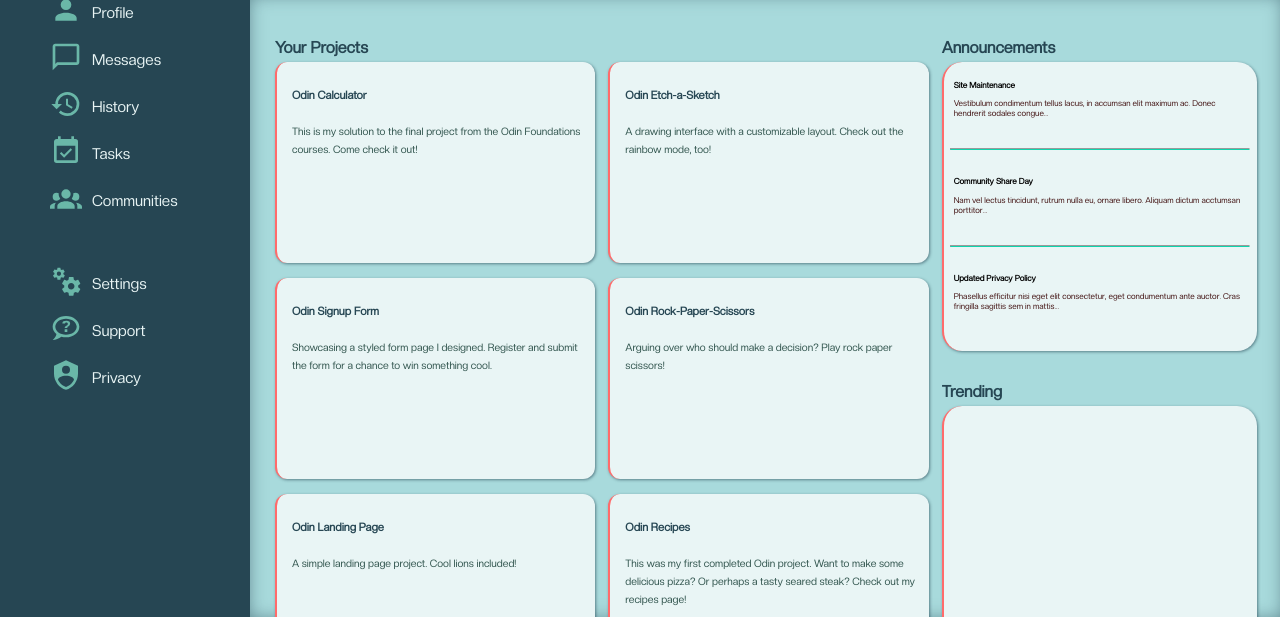
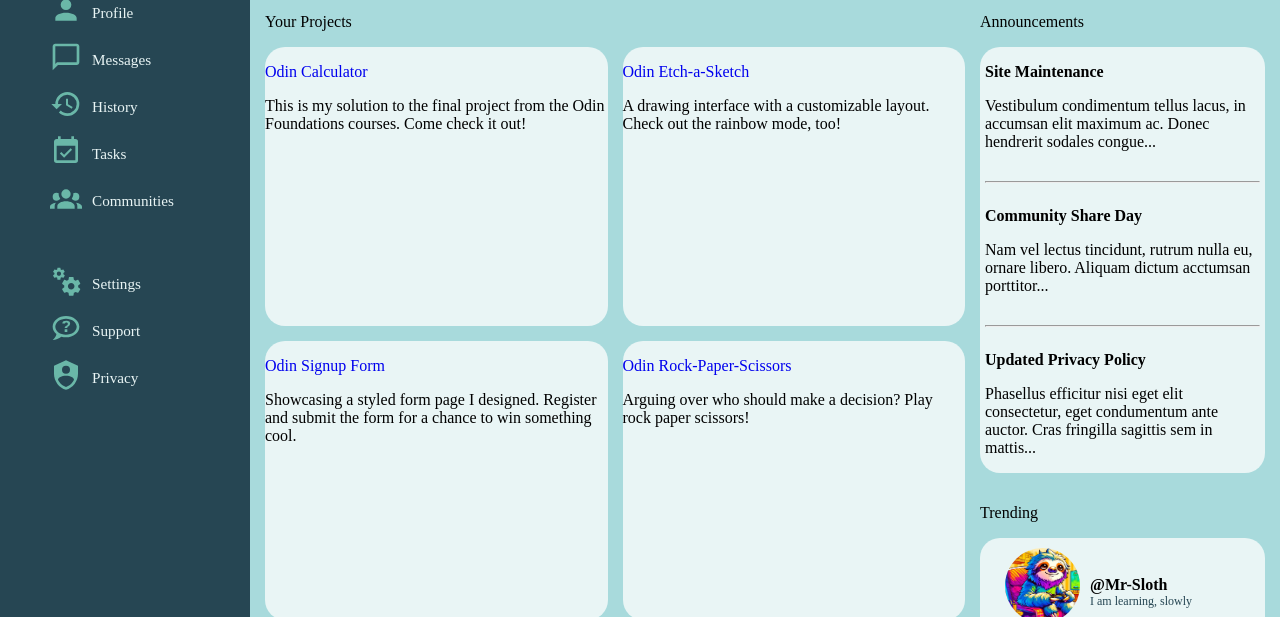
Before and after one commit to ThomasMcDonald1/odin-admin-dashboard, a plain HTML site: page index.html in a window 1280 px wide. Shown: the part 183-800 px from the top of the page. Drawn offline with Linux system fonts and the light colour scheme.

Commit message:
refactored solution

```diff
--- a/index.html
+++ b/index.html
@@ -105,8 +105,9 @@
             </div>
         </div>
         <div class="main-content">
-            <div class="projects-area">
-                <p class="projects-label-text">Your Projects</p>
+            <div class="projects-container">
+                <p>Your Projects</p>
+                <div class="cards-container">
                     <div class="project-card">
                         <a href="https://thomasmcdonald1.github.io/odin-calculator/" class="project-link">
                             <p class="card-header">
@@ -168,10 +169,12 @@
                         </p>
                     </div>
                 </div>
-            <div class="extras-area">
-                <p class="announcements-label-text">Announcements</p>
+            </div>
+            <div class="extras-container">
+                <p>Announcements</p>
 
-                <div class="announcements-card" id="announcements-card">
+                <div class="extras">
+                    <div class="announcement-card">
                         <div class="announcement">
                             <p class="announcement-header">Site Maintenance</p>
                             <p class="announcement-body">
@@ -194,10 +197,39 @@
                             </p>
                         </div>
                     </div>
-                <p class="trending-label-text">Trending</p>
-
-                <div class="trending-card" id="trending-card">
-
+                    <div class="trending-container">
+                        <p>Trending</p>
+                        <div class="trending-card">
+                            <div class="trend-group">
+                                <img class="trend-img" src="imgs/gamersloth.png" alt="Happy Odin">
+                                <div class="trend-txt-group">
+                                    <span class="user-id">@Mr-Sloth</span>
+                                    <span class="welcome-txt">I am learning, slowly</span>
+                                </div>
+                            </div>
+                            <div class="trend-group">
+                                <img class="trend-img" src="imgs/alien.png" alt="Happy Odin">
+                                <div class="trend-txt-group">
+                                    <span class="user-id">@Spaced-Out</span>
+                                    <span class="welcome-txt">Don't give up!</span>
+                                </div>
+                            </div>
+                            <div class="trend-group">
+                                <img class="trend-img" src="imgs/odin.png" alt="Happy Odin">
+                                <div class="trend-txt-group">
+                                    <span class="user-id">@Odin-Project</span>
+                                    <span class="welcome-txt">CSS Grid Is Awesome!</span>
+                                </div>
+                            </div>
+                            <div class="trend-group">
+                                <img class="trend-img" src="imgs/inklion.png" alt="Happy Odin">
+                                <div class="trend-txt-group">
+                                    <span class="user-id">@Lionera</span>
+                                    <span class="welcome-txt">You've come a long way</span>
+                                </div>
+                            </div>
+                        </div>
+                    </div>
                 </div>
             </div>
         </div>
--- a/styles.css
+++ b/styles.css
@@ -293,145 +293,89 @@ hr
 .main-content
 {
     display: grid;
-    grid-template-columns: 2fr 1fr;
+    grid-template-columns: 1fr 300px;
     grid-template-rows: 1fr;
+}
+
+/************ project cards ************/
+
+
+.projects-container
+{
+    display: flex;
+    flex-direction: column;
+    align-items: space-evenly;
+    padding-left: 15px;
+    margin-bottom: 50px;
+    margin-right: 15px;
+}
+
+.cards-container
+{
+    display: grid;
     gap: 15px;
-    box-shadow: 1px 0px 18px -3px rgba(38, 70, 83, 0.6) inset;
+    grid-template-columns: repeat(2, minmax(200px, 1fr));
+    grid-template-rows: repeat(3, minmax(200px, 1fr));
+    height: 100%;
+}
+
+.project-card, .announcement-card, .trending-card
+{
+    background-color: var(--soft-mint);
+    border-radius: 20px;
+}
+
+/************ extras cards ************/
+
+
+.extras-container
+{
+    display: flex;
+    align-items: space-evenly;
+    flex-direction: column;
+    padding-right: 15px;
+    margin-bottom: 50px;
 
 }
 
-.projects-area
+.extras
 {
-    display: inline-grid;
-    grid-template-columns: minmax(200px, 1fr) 1fr;
-    grid-template-rows: 50px repeat(3, 1fr);
+    display: grid;
+    grid-template-rows: repeat(2, 1fr);
+    grid-template-columns: 1fr;
+    height: 100%;
     gap: 15px;
-    padding-left: 25px;
-    padding-bottom: 50px;
+
 }
 
-
-
-.extras-area
+.trending-container
 {
-    display: grid;
-    grid-template-columns: 1fr;
-    grid-template-rows: 50px 1fr 25px 1fr;
-    gap: 15px;
-    padding-bottom: 50px;
-    padding-right: 25px;
-}
-
-.project-card
-{
-    background-color: var(--soft-mint);
-    width: clamp(50%, 100%, 100%);
-    height: 100%;
-    border-radius: 12px;
-    border-left: 2px solid var(--sunset-coral);
-    box-shadow: 1px 1px 3px 0px rgba(38, 70, 83, 0.6);
-    display: grid;
-    grid-template-columns: 1fr;
-    grid-template-rows: 50px 1fr;
-}
-
-.announcements-card
-{
-    background-color: var(--soft-mint);
-    width: clamp(50%, 100%, 100%);
-    height: 100%;
-    border-radius: 20px;
-    border-left: 2px solid var(--sunset-coral);
-    box-shadow: 1px 1px 3px 0px rgba(38, 70, 83, 0.6);
-    display: grid;
-    grid-template-columns: 1fr;
-    grid-template-rows: 50px 1fr 50px;
+    display: flex;
+    flex-direction: column;
 }
 
 .trending-card
 {
-    background-color: var(--soft-mint);
-    width: clamp(50%, 100%, 100%);
+    width: 100%;
     height: 100%;
-    border-radius: 20px;
-    border-left: 2px solid var(--sunset-coral);
-    box-shadow: 1px 1px 3px 0px rgba(38, 70, 83, 0.6);
-    display: grid;
-    grid-template-columns: 1fr;
-    grid-template-rows: 50px 1fr 50px;
+    display: flex;
+    flex-direction: column;
+    justify-content: space-evenly;
+    align-items: center;
 }
 
-.projects-label-text
+.announcement-card
 {
-    grid-area: 1 / 1 / 2 / 3;
-    padding-top: 25px;
-    font-weight: bold;
-    color: var(--deep-sea-blue);
-
-}
-
-.announcements-label-text
-{
-    padding-top: 25px;
-    font-weight: bold;
-    color: var(--deep-sea-blue);
-}
-
-.trending-label-text
-{
-    font-weight: bold;
-    color: var(--deep-sea-blue);
-
-}
-
-.sb-text, .logo-text, .welcome-txt, .user-name, .button-text, .projects-label-text, .announcements-label-text, .trending-label-text, .user-id, .header-button, .search
-{
-    font-family: creato, 'Courier New', Courier, monospace;
-}
-
-.card-body, .announcement-body, .announcement-header, .project-link
-{
-    font-family: creato;
-}
-
-.project-link, .card-body
-{
-    padding-left: 15px;
-}
-
-.project-link
-{
-    color: var(--deep-sea-blue);
-    font-weight: bold;
-    font-size: clamp(0.5rem, 0.7rem, 0.75rem);
-    padding-top: 15px;
-}
-
-.card-body
-{
-    margin-right: 10px;
-    color:#2f534c;
-    line-height: 18px;
-    font-size: clamp(0.5rem, 0.65rem, 0.651rem);
-}
-
-.announcements-card
-{
-    display: grid;
-    grid-template-columns: 1fr;
-    grid-template-rows: repeat(3, 1fr);
+    display: flex;
+    flex-direction: column;
+    justify-content: space-evenly;
+    align-items: center;
 }
 
 .announcement
 {
-    padding-top: 10px;
-}
-
-.announcement-header, .announcement-body
-{
-    font-size: clamp(0.5rem, 0.55rem, 0.51rem);
-    padding-left: 10px;
-    padding-right: 10px;
+    padding-left: 5px;
+    padding-right: 5px;
 }
 
 .announcement-header
@@ -439,13 +383,33 @@ hr
     font-weight: bold;
 }
 
-.announcement-body
+.trend-group
 {
-    color: #411111;
+    height: 100%;
+    width: 100%;
+    display: flex;
+    align-items:center;
+    justify-content:left;
 }
 
-.separator
+.trend-img
 {
-    border-bottom: 1px solid #10d4ad;
-    width: 95%;
+    width: 75px;
+    height: 75px;
+    border-radius: 50%;
+    margin-left: 25px
 }
+
+.trend-txt-group
+{
+    padding-left: 10px;
+    display: flex;
+    flex-direction: column;
+    padding-right: 5px;
+}
+
+.trend-txt
+{
+    font-size: clamp(0.5rem, 0.75rem, 0.76rem);
+    color:var(--deep-sea-blue);
+}
```
Lines whose indentation alone changed are shown as unchanged.
